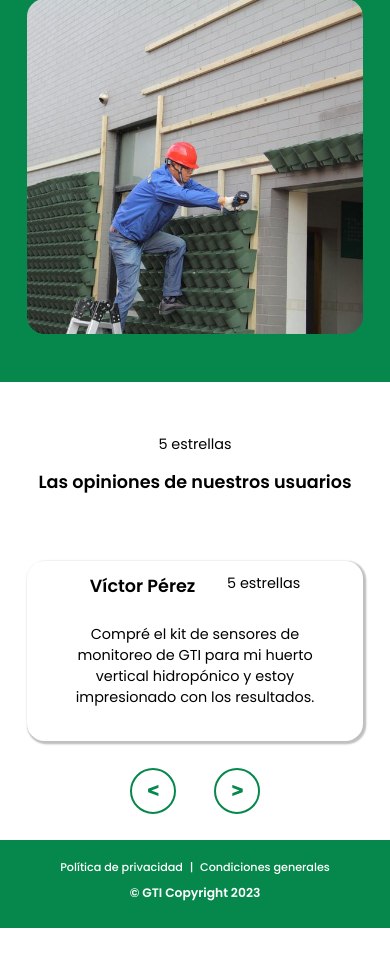
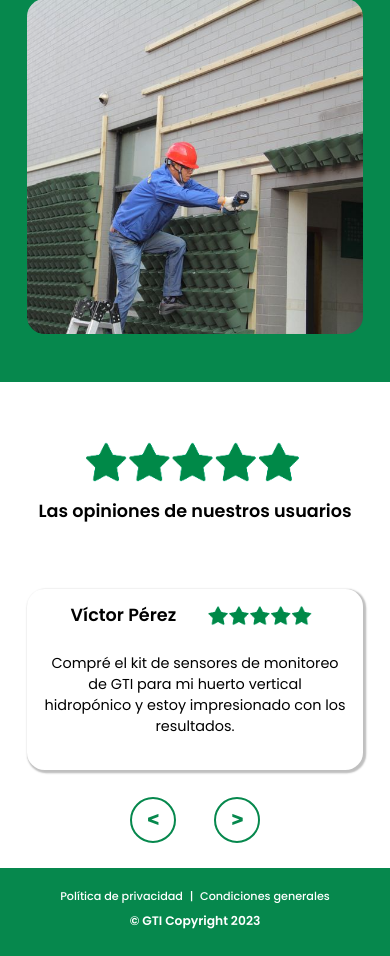
Before and after one commit to juandiazx/Huertodo, a PHP site: page / in a window 390 px wide. Shown: the part 2683-3639 px from the top of the page. Before the commit the page ends 3611 px from the top, so only its background shows below. Run offline with PHP 8.4, Linux system fonts and the light colour scheme.

Commit message:
Cambios-Minimos-Estrellas-Verdes-Responsive-AJuste

```diff
--- a/src/app/css/estilos.css
+++ b/src/app/css/estilos.css
@@ -257,6 +257,7 @@ body {
     background-size: 100% 100%;
 }
 
+/*Margenes para el parrafo de la hero, */
 #landing-page-hero p{
     margin-top: 1em;
     margin-bottom: 6em;
@@ -283,7 +284,16 @@ body {
 #contenedor-estrellas-opiniones {
     display: flex;
     flex-direction: column;
+    align-items: center;
+    justify-items: center;
     margin-bottom: 3em;
+}
+
+/*Estilo de las estrellas con la media de las reseñas de los usuarios, estrellas grandes*/
+#estrellas-media-resenyas {
+    height: 3.5em;
+    max-width: 100%;
+    margin-bottom: 0.5em;
 }
 /*Los parrafos de dentro del contenedor padre con las estrellas*/
 #contenedor-estrellas-opiniones>p {
@@ -301,7 +311,7 @@ body {
     max-width: 100%;
     justify-content: center;
     flex-direction: column;
-    padding: 0.8rem 2rem;
+    padding: 0.8rem 1rem;
     text-align: center;
 }
 
@@ -310,12 +320,21 @@ body {
     display: flex;
     flex-wrap: wrap;
     flex-direction: row;
-    max-width: 100%;
+    padding-left: 9%;
+    padding-right: 9%;
     justify-content: center;
+    justify-content: space-between;
 }
 
-#contenedor-cabecera-reseña .parrafo-negrita {
-    margin-right: 1.8em;
+/*Separacion del parrafo con el nombre de cada persona que pone reseña, con las estrellitas puestas a la derecha*/
+#contenedor-cabecera-reseña>div {
+    display: flex;
+    justify-content: center ;
+}
+
+/*Estilo para las estrellas verdes especificas de cada reseña de usuarios*/
+.estrellas-resenya-especifica {
+    height: 1.7em;
 }
 
 /*Estilo contenedor botones deslizables reseñas*/
--- a/src/app/index.html
+++ b/src/app/index.html
@@ -87,7 +87,7 @@
 <!-- Comienza la sección de reseñas-->
 <section id="seccion-resenyas">
     <div id="contenedor-estrellas-opiniones">
-        <p>5 estrellas</p>
+        <img id="estrellas-media-resenyas" src="images/imagen-5-estrellas.png" alt="imagen 5 estrellas verdes">
         <p class="parrafo-negrita">Las opiniones de nuestros usuarios</p>
     </div>
     <!--Sección panel deslizable y sus botones-->
@@ -99,7 +99,7 @@
                 <p class="parrafo-negrita">Víctor Pérez</p>
             </div>
             <div>
-                <p>5 estrellas</p>
+                <img class="estrellas-resenya-especifica" src="images/imagen-5-estrellas.png" alt="imagen 5 estrellas verdes">
             </div>
         </div>
         <!--Texto reseña persona-->
@@ -109,8 +109,8 @@
     </div>
     <!--Botones para mover deslizables-->
     <div id="contenedor-botones-deslizable-reseñas">
-        <button><</button>
-        <button>></button>
+        <button id="deslizar-izquierda-resenya"><</button>
+        <button id="deslizar-derecha-resenya">></button>
     </div>
 </section>
 <!-- Termina la sección de reseñas-->
--- a/src/app/monitorizacion.html
+++ b/src/app/monitorizacion.html
@@ -2,7 +2,7 @@
 <html lang="es">
 <head>
     <meta charset="UTF-8">
-    <title>Tu espacio personal</title>
+    <title>Espacio personal</title>
     <link rel="shortcut icon" href="./images/icono-gti-sin-letras.png" />
     <!-- Para que pueda verse bien en movil-->
     <meta name="viewport" content="width=device-width, shrink-to-fit=no, initial-scale=1" />
```
Also changed, not shown: src/app/images/icono-estrella-verde.png, src/app/images/imagen-5-estrellas.png (added).
